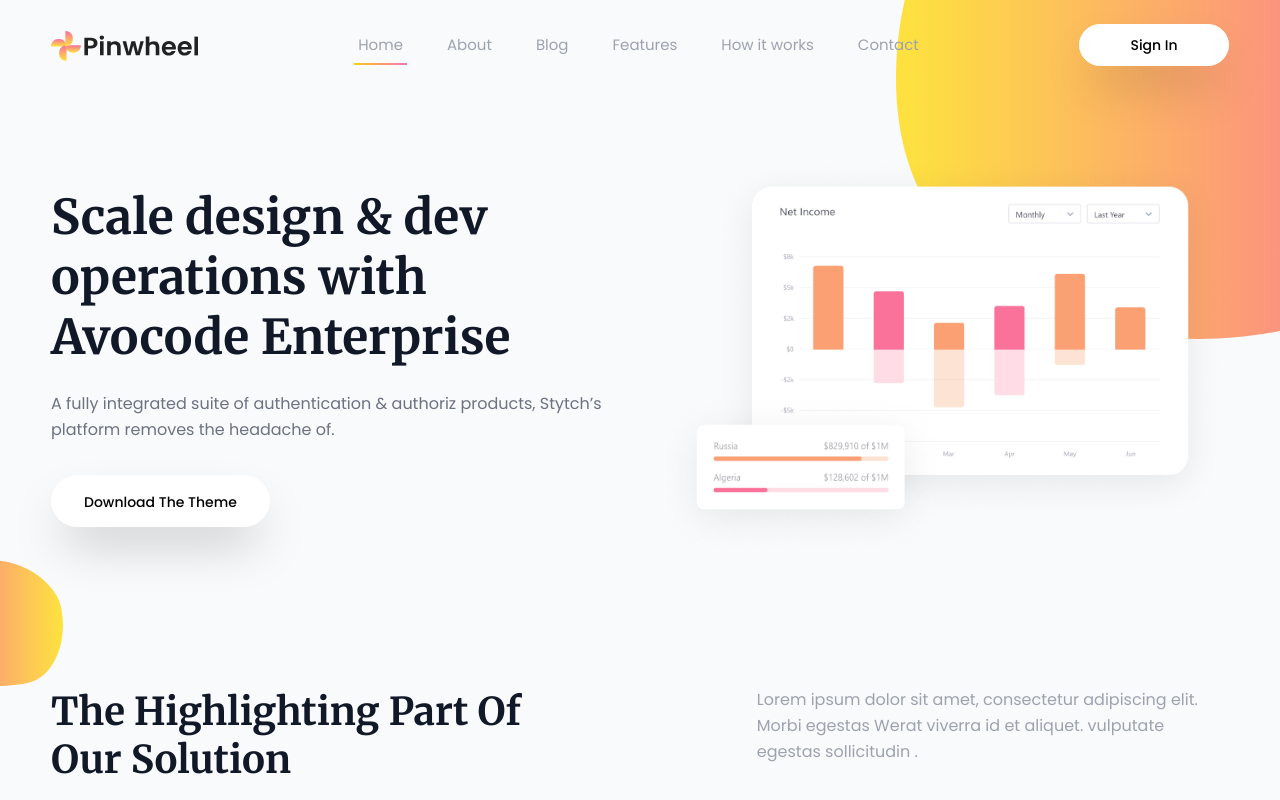
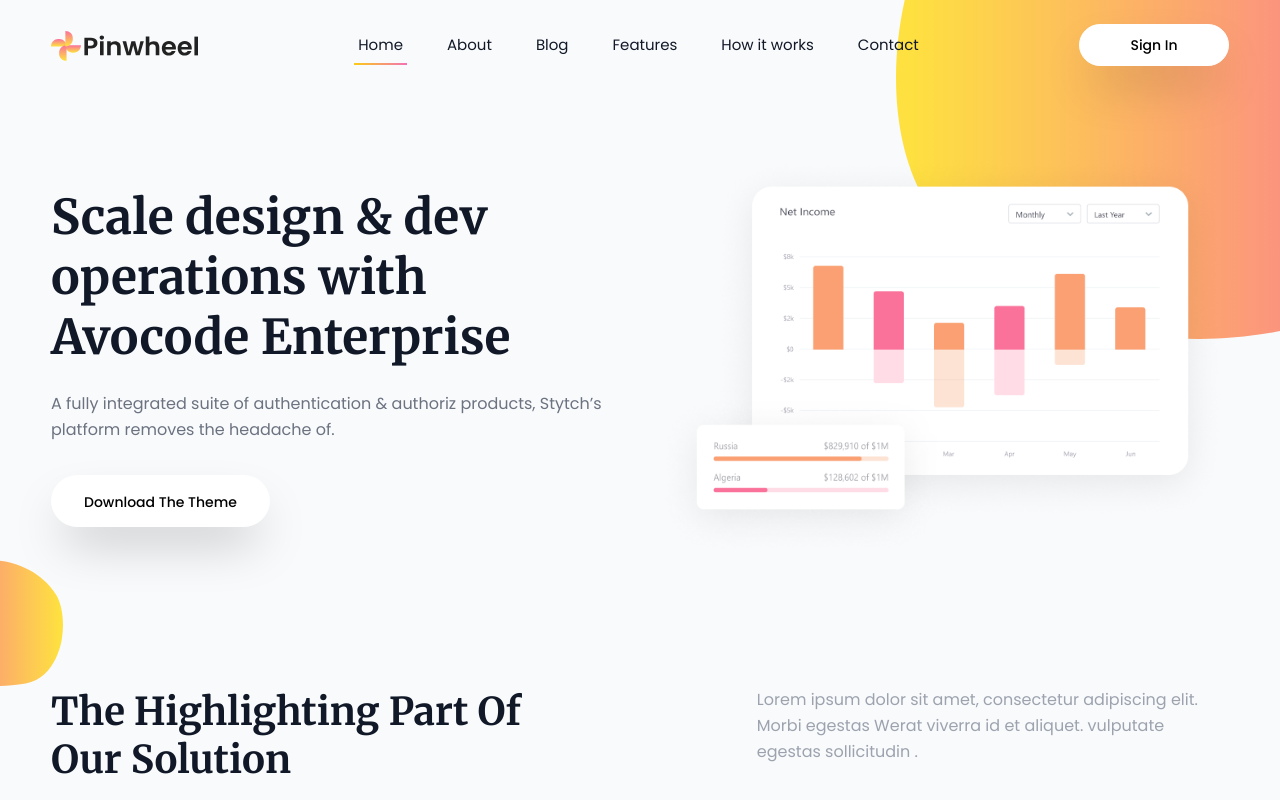
Before and after one commit to wiseman88/pinwheel, a Next.js app: page / in a window 1280 px wide. Shown: the top 800 px of the page. Built offline with nearby package versions, Linux system fonts and the light colour scheme.

Commit message:
style: navlink color
Apply tailwind text color class to update
color of navlink elements in header component

```diff
--- a/app/globals.css
+++ b/app/globals.css
@@ -69,7 +69,7 @@
 }
 
 .navlink {
-  @apply inline-block px-[0.75rem] py-[0.5rem] text-[15px] hover:text-orange-500;
+  @apply inline-block px-[0.75rem] py-[0.5rem] text-[15px] text-gray-900 hover:text-orange-500;
 }
 
 .navlink.active {
```
